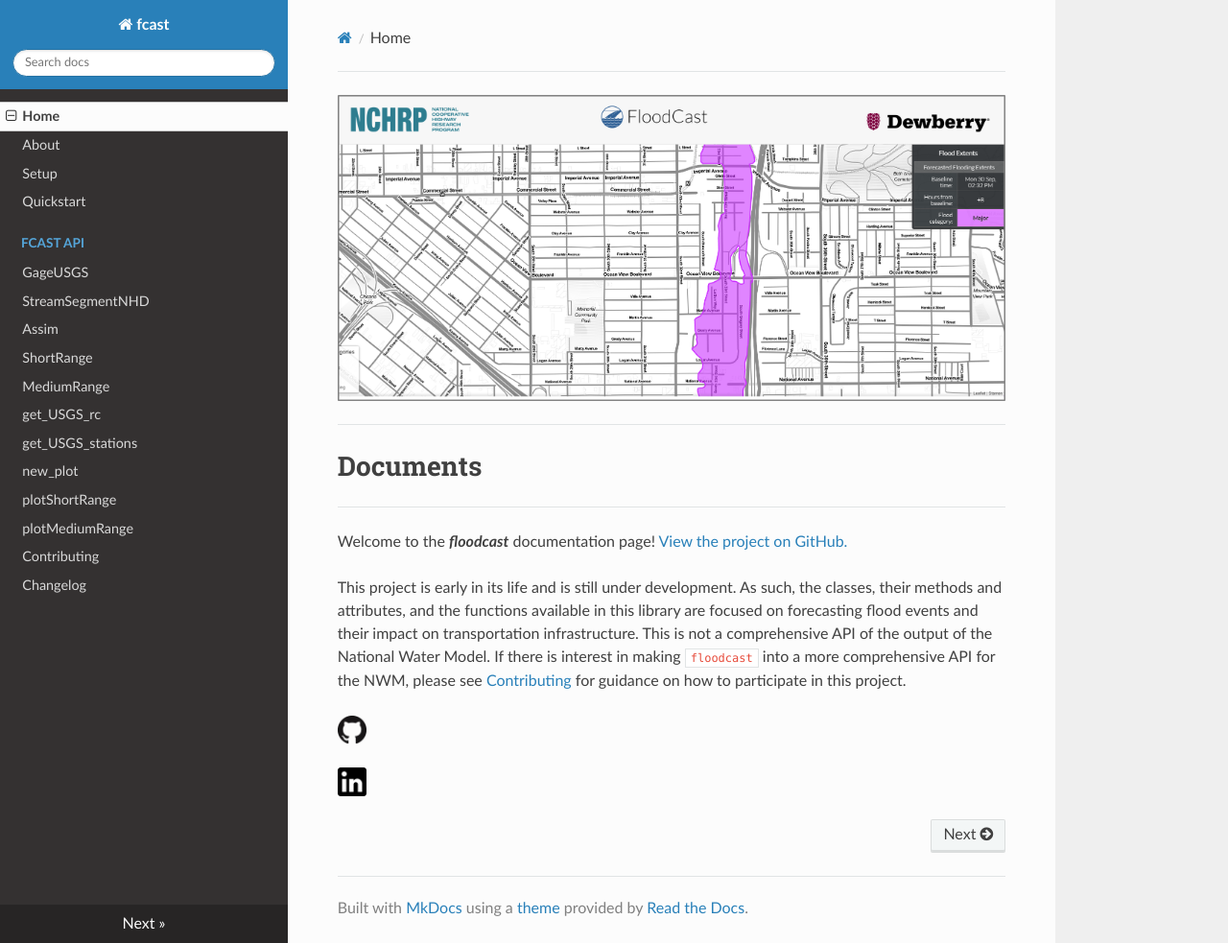
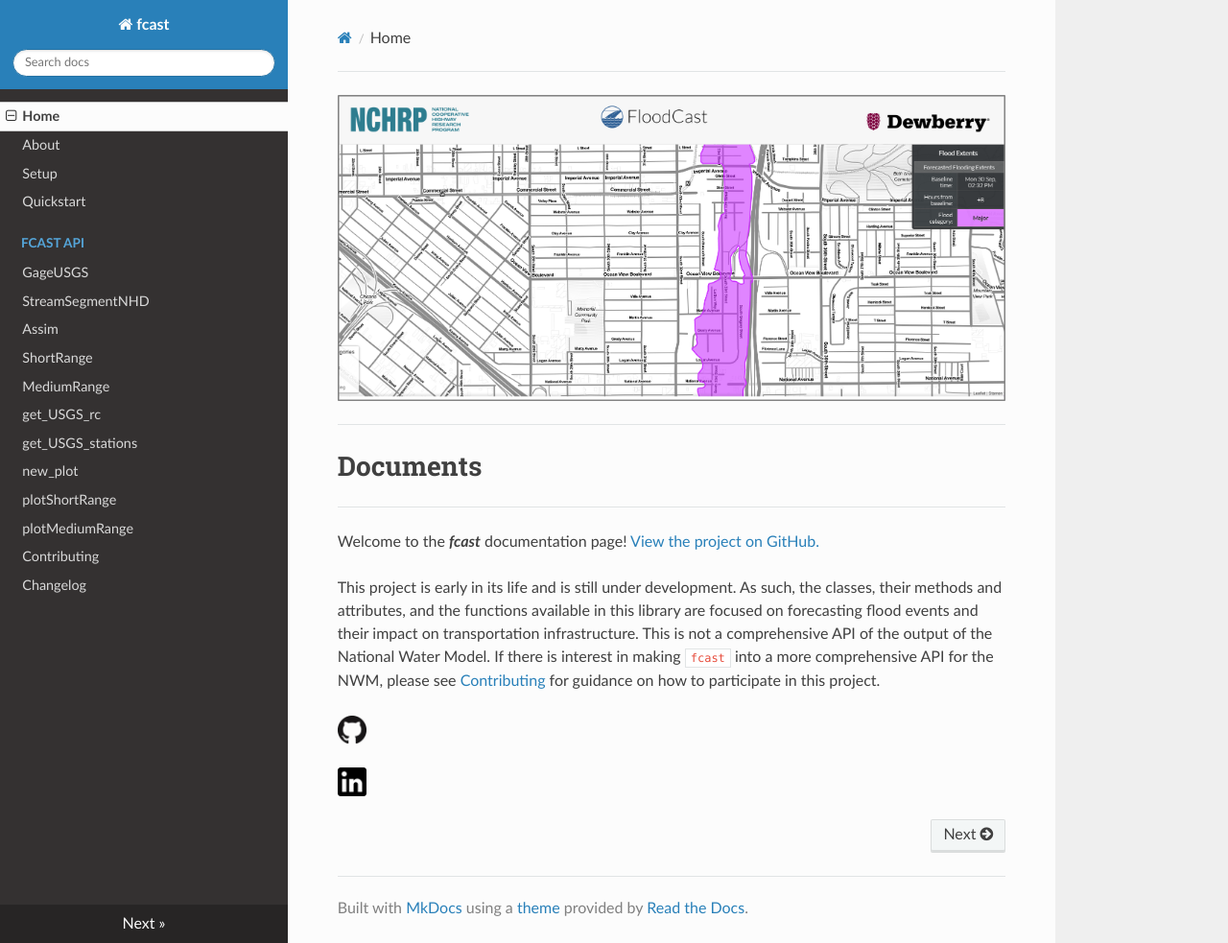
Before and after one commit to Dewberry/fcast, an MkDocs documentation site: the page built from docs/index.md, in a window 1280 px wide and 983 px high. Shown: the whole window at 96% size. Built offline with MkDocs 1.6.1, drawn with Linux system fonts in a browser that asks for light colours; nearby versions of some CDN libraries.

Commit message:
change floodcast back to fcast

```diff
--- a/docs/index.md
+++ b/docs/index.md
@@ -7,14 +7,14 @@
 
 ---
 
-Welcome to the __*floodcast*__ documentation page! [View the project on GitHub.](https://github.com/Dewberry/fcast)
+Welcome to the __*fcast*__ documentation page! [View the project on GitHub.](https://github.com/Dewberry/fcast)
 
-This project is early in its life and is still under development. As such, the classes, their methods and attributes, and the functions available in this library are focused on forecasting flood events and their impact on transportation infrastructure. This is not a comprehensive API of the output of the National Water Model. If there is interest in making `floodcast` into a more comprehensive API for the NWM, please see [Contributing](contributing.md) for guidance on how to participate in this project.
+This project is early in its life and is still under development. As such, the classes, their methods and attributes, and the functions available in this library are focused on forecasting flood events and their impact on transportation infrastructure. This is not a comprehensive API of the output of the National Water Model. If there is interest in making `fcast` into a more comprehensive API for the NWM, please see [Contributing](contributing.md) for guidance on how to participate in this project.
 
 
 
 
-<a href="https://github.com/Dewberry/floodcast">
+<a href="https://github.com/Dewberry/fcast">
   <img src="img/GitHub-Mark-32px.png" alt="GitHub" style="width:30px;height:30px;border:0;">
 </a>
 
```
